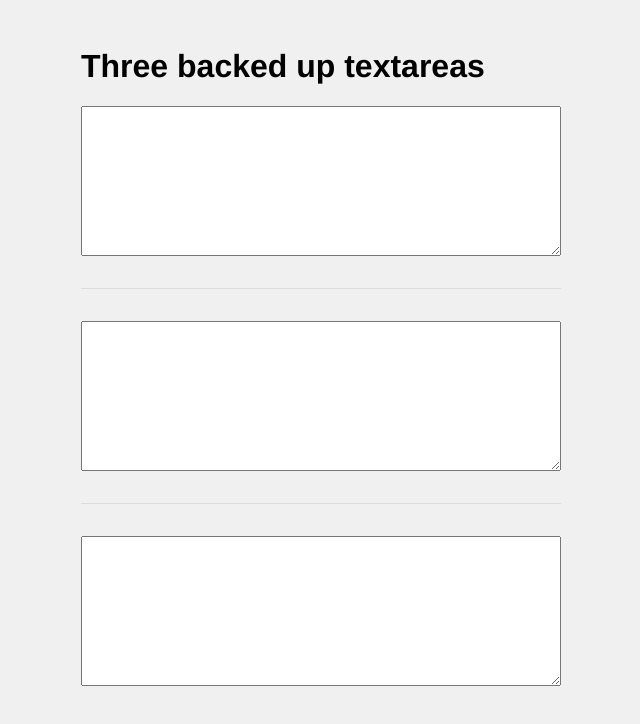
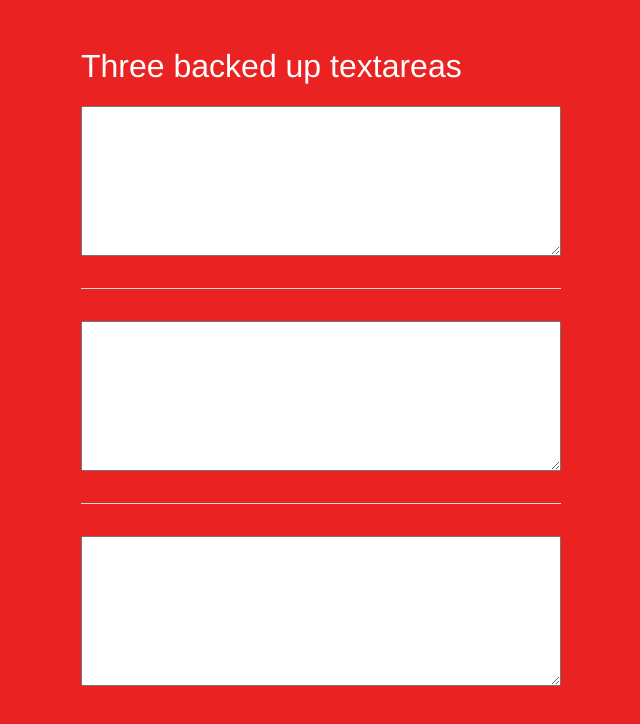
Before and after one commit to matthewcrist/Lost-Comment, a plain HTML site: page index.html in a window 1280 px wide. Shown: the whole page, without its empty margins (319-959 px from the left). Drawn offline with Linux system fonts and the light colour scheme.

Commit message:
Red background

```diff
--- a/index.html
+++ b/index.html
@@ -5,10 +5,15 @@
 
   <style>
     body {
-      background: rgb(240,240,240);
+      background: rgb(234,34,34);
       font-family: Helvetica, arial, sans-serif;
       margin: 3em auto;
       max-width: 30em;
+    }
+
+    h1 {
+      color: rgb(255,255,255);
+      font-weight: 300;
     }
 
     .example {
```
